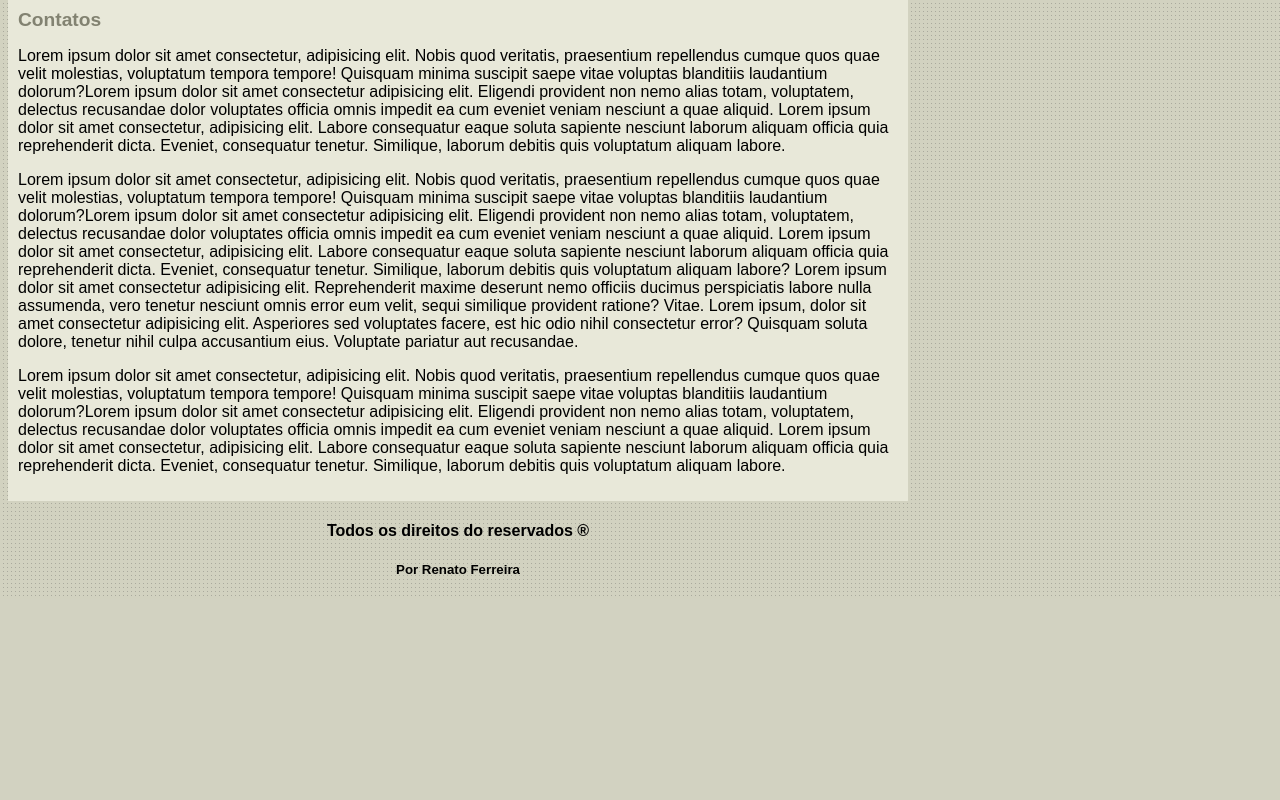
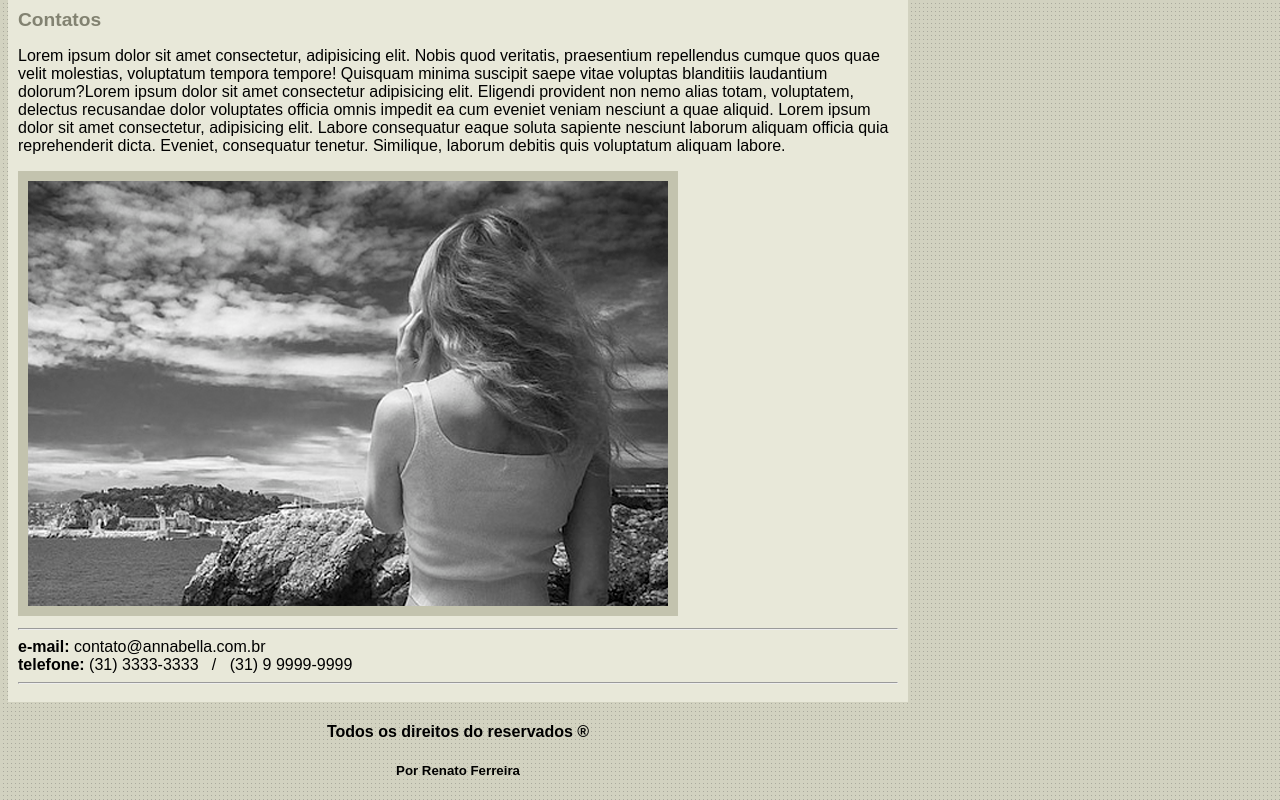
Before and after one commit to RenatoGFerreira/Projeto-Site-Anna-Bella, a plain HTML site: page contato.html in a window 1280 px wide. Shown: the part 468-1268 px from the top of the page. Before the commit the page ends 1067 px from the top, so only its background shows below. Drawn offline with Linux system fonts and the light colour scheme.

Commit message:
Entrega das páginas
Páginas do documento

```diff
--- a/contato.html
+++ b/contato.html
@@ -5,7 +5,7 @@
     <meta http-equiv="X-UA-Compatible" content="IE=edge">
     <meta name="viewport" content="width=device-width, initial-scale=1.0">
     <link rel="stylesheet" href="style.css">
-    <title>Anna Bella Oficial</title>
+    <title>Anna Bella - Contato</title>
 </head>
 <body>
     <div id="principal">
@@ -23,12 +23,16 @@
             <p>
                 Lorem ipsum dolor sit amet consectetur, adipisicing elit. Nobis quod veritatis, praesentium repellendus cumque quos quae velit molestias, voluptatum tempora tempore! Quisquam minima suscipit saepe vitae voluptas blanditiis laudantium dolorum?Lorem ipsum dolor sit amet consectetur adipisicing elit. Eligendi provident non nemo alias totam, voluptatem, delectus recusandae dolor voluptates officia omnis impedit ea cum eveniet veniam nesciunt a quae aliquid. Lorem ipsum dolor sit amet consectetur, adipisicing elit. Labore consequatur eaque soluta sapiente nesciunt laborum aliquam officia quia reprehenderit dicta. Eveniet, consequatur tenetur. Similique, laborum debitis quis voluptatum aliquam labore.
             </p>
-            <p>
-                Lorem ipsum dolor sit amet consectetur, adipisicing elit. Nobis quod veritatis, praesentium repellendus cumque quos quae velit molestias, voluptatum tempora tempore! Quisquam minima suscipit saepe vitae voluptas blanditiis laudantium dolorum?Lorem ipsum dolor sit amet consectetur adipisicing elit. Eligendi provident non nemo alias totam, voluptatem, delectus recusandae dolor voluptates officia omnis impedit ea cum eveniet veniam nesciunt a quae aliquid. Lorem ipsum dolor sit amet consectetur, adipisicing elit. Labore consequatur eaque soluta sapiente nesciunt laborum aliquam officia quia reprehenderit dicta. Eveniet, consequatur tenetur. Similique, laborum debitis quis voluptatum aliquam labore? Lorem ipsum dolor sit amet consectetur adipisicing elit. Reprehenderit maxime deserunt nemo officiis ducimus perspiciatis labore nulla assumenda, vero tenetur nesciunt omnis error eum velit, sequi similique provident ratione? Vitae. Lorem ipsum, dolor sit amet consectetur adipisicing elit. Asperiores sed voluptates facere, est hic odio nihil consectetur error? Quisquam soluta dolore, tenetur nihil culpa accusantium eius. Voluptate pariatur aut recusandae.
-            </p>
-            <p>
-                Lorem ipsum dolor sit amet consectetur, adipisicing elit. Nobis quod veritatis, praesentium repellendus cumque quos quae velit molestias, voluptatum tempora tempore! Quisquam minima suscipit saepe vitae voluptas blanditiis laudantium dolorum?Lorem ipsum dolor sit amet consectetur adipisicing elit. Eligendi provident non nemo alias totam, voluptatem, delectus recusandae dolor voluptates officia omnis impedit ea cum eveniet veniam nesciunt a quae aliquid. Lorem ipsum dolor sit amet consectetur, adipisicing elit. Labore consequatur eaque soluta sapiente nesciunt laborum aliquam officia quia reprehenderit dicta. Eveniet, consequatur tenetur. Similique, laborum debitis quis voluptatum aliquam labore.
-            </p>
+            <img src="imagens/foto1.png" alt="Foto da campanha de 2020"  class="img-campanha">
+
+            <div>
+                <hr>
+               <strong>e-mail:</strong> contato@annabella.com.br <br>
+                <strong>telefone:</strong> (31) 3333-3333  &nbsp; /   &nbsp;
+                (31) 9 9999-9999
+                <hr>
+            </div>
+
 
         </div>  <!--Fim do conteudo!-->
 
```
Also changed, not shown: biografia.html (+1 -2 lines), campanhas-publicitarias.html (+9 -1 lines), index.html (+1 -4 lines).
